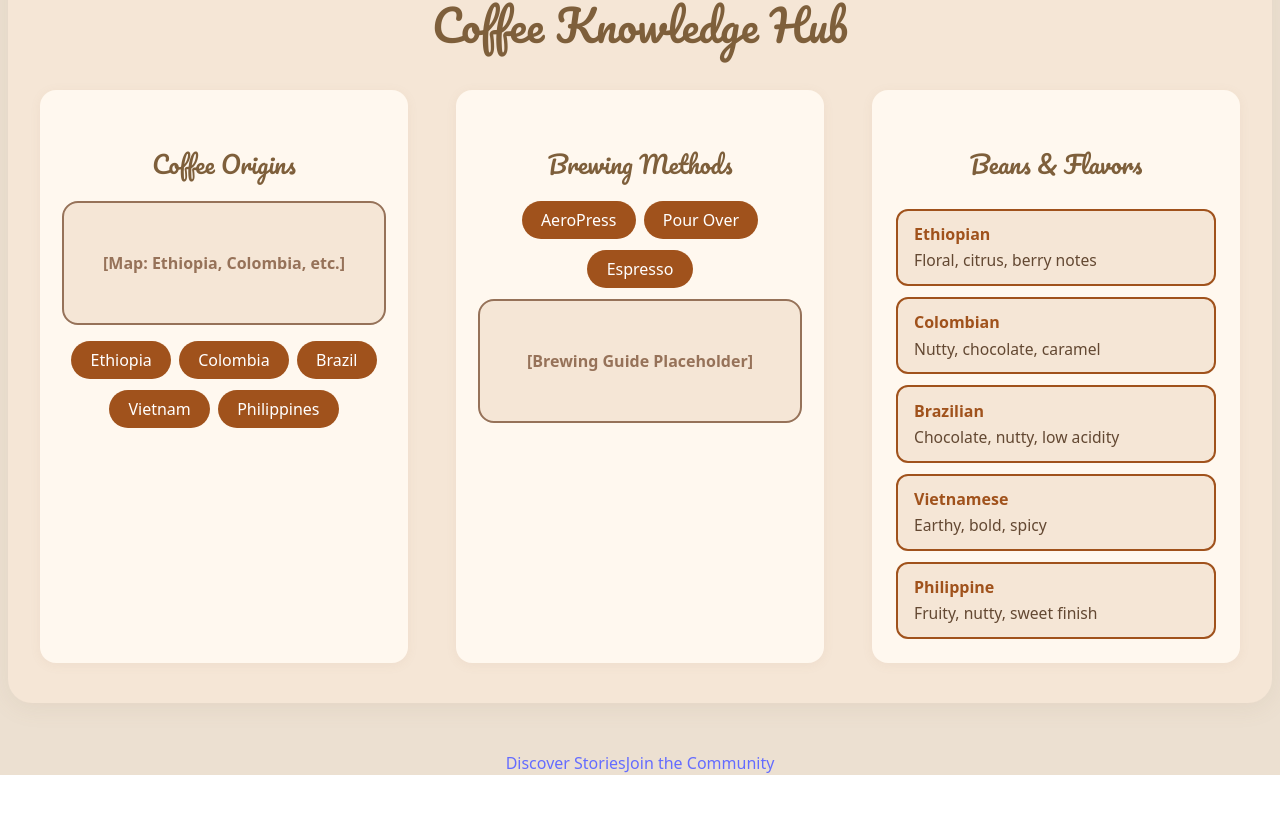
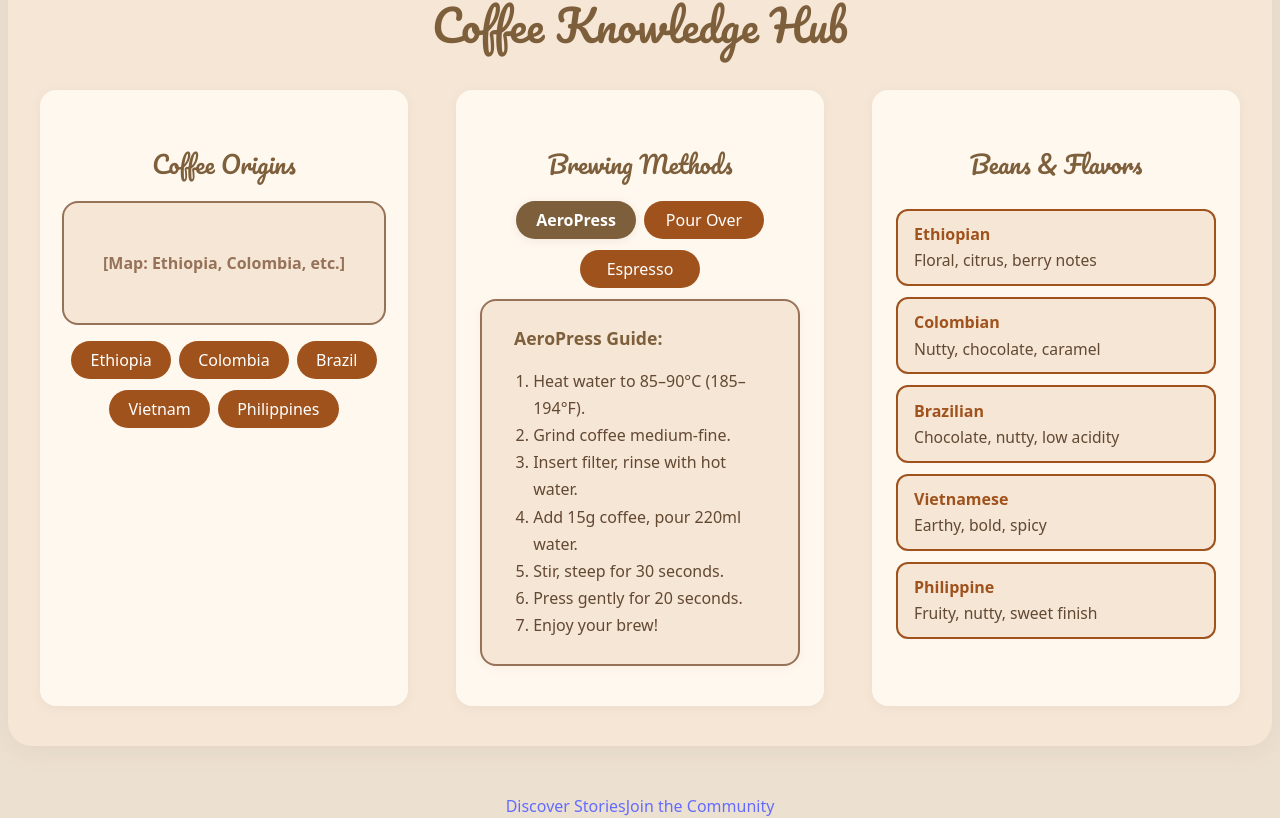
Before and after one commit to aaronMFbales/tasteoftales, a React (Vite) app: page /second in a window 1280 px wide. Shown: the part 2468-3286 px from the top of the page. Before the commit the page ends 3243 px from the top, so only its background shows below. Built offline with nearby package versions, Linux system fonts and the light colour scheme.

Commit message:
Update Brewing Methods CSS and improve design

```diff
--- a/src/App.css
+++ b/src/App.css
@@ -328,3 +328,54 @@ img[src="/5.png"] {
 .read-the-docs {
   color: #888;
 }
+.coffee-knowledge-brew-btns button.active {
+  background: #7e5f3b;
+  color: #fff;
+  font-weight: bold;
+  box-shadow: 0 2px 8px rgba(150,114,89,0.12);
+}
+
+/* Brewing Methods Placeholder Styling */
+.coffee-knowledge-card .coffee-knowledge-brew {
+  width: 100%;
+  min-height: 120px;
+  background: #f5e6d6;
+  border: 2px solid #967259;
+  border-radius: 1rem;
+  display: flex;
+  flex-direction: column;
+  align-items: flex-start;
+  justify-content: center;
+  margin-bottom: 1rem;
+  font-weight: 500;
+  color: #967259;
+  padding: 1.5rem 1.5rem 1.5rem 2rem;
+  box-sizing: border-box;
+  font-size: 1.08rem;
+  box-shadow: 0 2px 8px 0 rgba(150,114,89,0.07);
+}
+
+.coffee-knowledge-card .coffee-knowledge-brew strong {
+  font-size: 1.1rem;
+  color: #7e5f3b;
+  margin-bottom: 0.5rem;
+  display: block;
+}
+
+.coffee-knowledge-card .coffee-knowledge-brew ol {
+  margin: 0.5rem 0 0 1.2rem;
+  padding: 0;
+  color: #634832;
+  font-size: 1rem;
+  line-height: 1.7;
+}
+
+.coffee-knowledge-brew-btns {
+  margin-bottom: 1.2rem;
+}
+
+.coffee-knowledge-brew-btns button {
+  min-width: 120px;
+  font-size: 1.08rem;
+  padding: 0.6rem 1.2rem;
+}
--- a/src/SecondPage.jsx
+++ b/src/SecondPage.jsx
@@ -1,7 +1,5 @@
-
-
 import { Link } from 'react-router-dom';
-import { useRef, useEffect } from 'react';
+import { useRef, useEffect, useState } from 'react';
 
 function Hero() {
   const videoRef = useRef(null);
@@ -16,6 +14,53 @@ function Hero() {
       }
     }
   }, []);
+
+  // Brewing guide state
+  const [brewMethod, setBrewMethod] = useState('AeroPress');
+
+  // Brewing guides data
+  const brewingGuides = {
+    AeroPress: (
+      <>
+        <strong>AeroPress Guide:</strong>
+        <ol>
+          <li>Heat water to 85–90°C (185–194°F).</li>
+          <li>Grind coffee medium-fine.</li>
+          <li>Insert filter, rinse with hot water.</li>
+          <li>Add 15g coffee, pour 220ml water.</li>
+          <li>Stir, steep for 30 seconds.</li>
+          <li>Press gently for 20 seconds.</li>
+          <li>Enjoy your brew!</li>
+        </ol>
+      </>
+    ),
+    'Pour Over': (
+      <>
+        <strong>Pour Over Guide:</strong>
+        <ol>
+          <li>Heat water to 92–96°C (198–205°F).</li>
+          <li>Grind coffee medium.</li>
+          <li>Place filter, rinse with hot water.</li>
+          <li>Add 20g coffee, pour 320ml water in circles.</li>
+          <li>Let bloom for 30 seconds, then continue pouring.</li>
+          <li>Total brew time: 2.5–3 minutes.</li>
+          <li>Enjoy your pour over!</li>
+        </ol>
+      </>
+    ),
+    Espresso: (
+      <>
+        <strong>Espresso Guide:</strong>
+        <ol>
+          <li>Heat machine, flush group head.</li>
+          <li>Grind coffee fine.</li>
+          <li>Add 18g coffee to portafilter, tamp evenly.</li>
+          <li>Brew for 25–30 seconds for a double shot.</li>
+          <li>Enjoy your espresso!</li>
+        </ol>
+      </>
+    ),
+  };
 
   return (
     <section className="relative bg-[url('https://images.unsplash.com/photo-1509042239860-f550ce710b93?auto=format&fit=crop&w=1600&q=80')] bg-cover bg-center bg-no-repeat h-screen flex items-center">
@@ -127,11 +172,28 @@ function Hero() {
             <div className="coffee-knowledge-card">
               <h3>Brewing Methods</h3>
               <div className="coffee-knowledge-brew-btns">
-                <button>AeroPress</button>
-                <button>Pour Over</button>
-                <button>Espresso</button>
+                <button
+                  className={brewMethod === 'AeroPress' ? 'active' : ''}
+                  onClick={() => setBrewMethod('AeroPress')}
+                >
+                  AeroPress
+                </button>
+                <button
+                  className={brewMethod === 'Pour Over' ? 'active' : ''}
+                  onClick={() => setBrewMethod('Pour Over')}
+                >
+                  Pour Over
+                </button>
+                <button
+                  className={brewMethod === 'Espresso' ? 'active' : ''}
+                  onClick={() => setBrewMethod('Espresso')}
+                >
+                  Espresso
+                </button>
               </div>
-              <div className="coffee-knowledge-brew">[Brewing Guide Placeholder]</div>
+              <div className="coffee-knowledge-brew" style={{ textAlign: 'left', color: '#634832', fontSize: '1rem' }}>
+                {brewingGuides[brewMethod]}
+              </div>
             </div>
             {/* Beans & Flavors */}
             <div className="coffee-knowledge-card">
```
Lines whose indentation alone changed are shown as unchanged.
